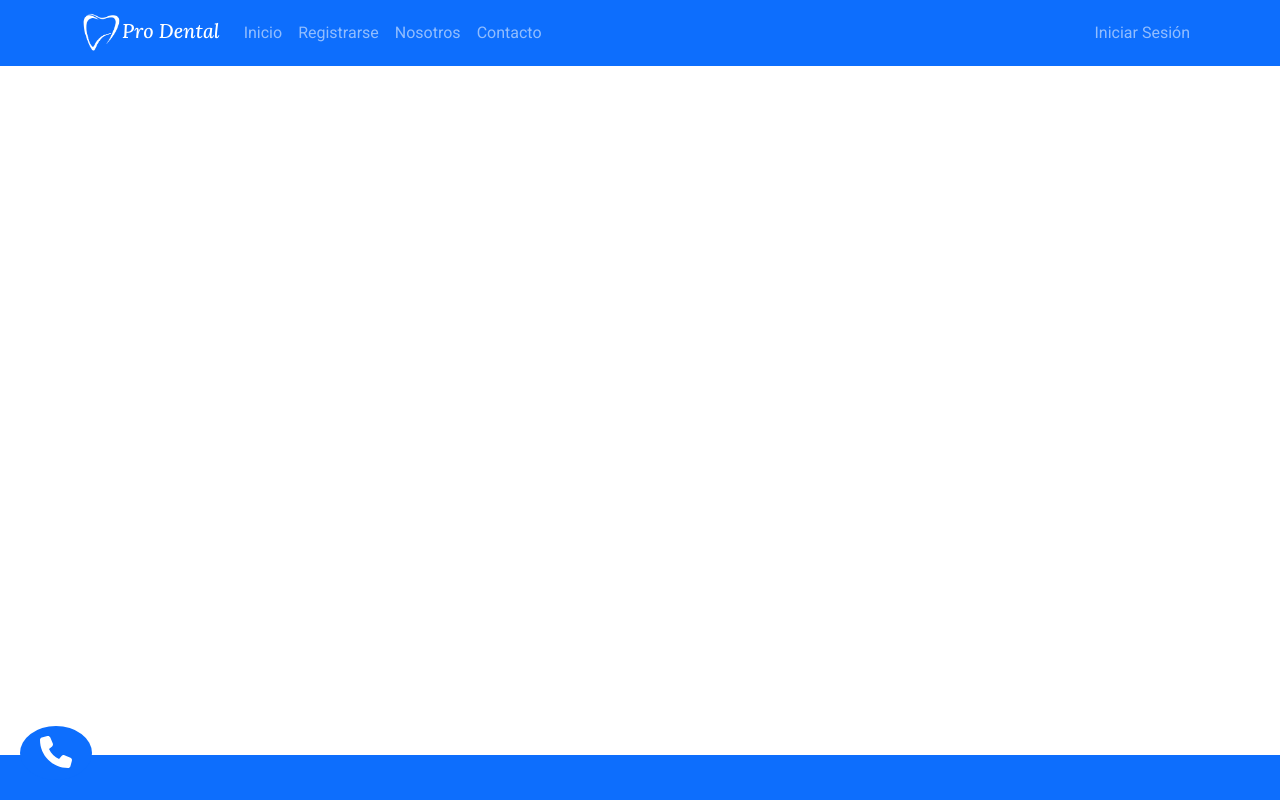
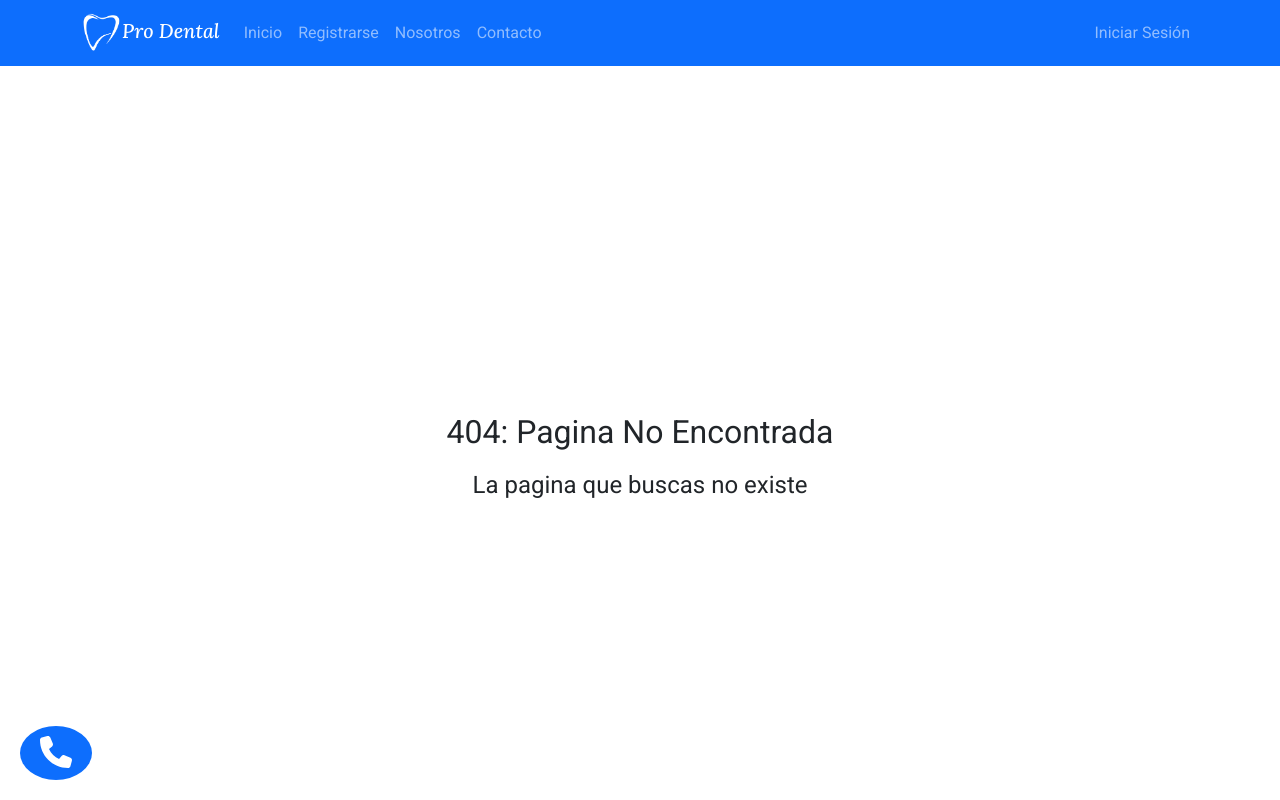
Before and after one commit to ReudyMiguel20/ProDental-Dental-Appointments, a React (Create React App) app in the folder frontend/: page /historial in a window 1280 px wide. Shown: the top 800 px of the page. Built offline with nearby package versions, Linux system fonts and the light colour scheme.

Commit message:
Added not found page

```diff
--- a/frontend/src/App.js
+++ b/frontend/src/App.js
@@ -4,7 +4,7 @@ import "./App.css";
 import "bootstrap/dist/css/bootstrap.min.css";
 import AppFooter from "./Components/AppFooter/AppFooter";
 import FloatingButton from "./Components/FloatingButton/FloatingButton";
-import {BrowserRouter as Router, Route, Routes} from "react-router-dom";
+import {BrowserRouter as Router, Navigate, Route, Routes} from "react-router-dom";
 import Home from "./Pages/Home";
 import Contact from "./Pages/Contact";
 import UserDashboard from "./Pages/Dashboard/UserDashboard/UserDashboard";
@@ -15,6 +15,7 @@ import {jwtDecode} from "jwt-decode";
 import AdminDashboard from "./Pages/Dashboard/AdminDashboard/AdminDashboard";
 import ModalUserInfo from "./Components/ModalUserInfo/ModalUserInfo";
 import ModalConfirmation from "./Components/ModalConfirmation/ModalConfirmation";
+import NotFound from "./Components/NotFound/NotFound";
 
 function App() {
   let [username, setUsername] = useState(null);
@@ -47,17 +48,21 @@ function App() {
             <Route
               path="/dashboard/*"
               element={
+              userRole ? (
                 userRole === "ADMIN" ? (
                   <AdminDashboard username={username} />
                 ) : (
                   <UserDashboard username={username} />
+                )
+                ) : (
+                    <Navigate to="/inicio-sesion" />
                 )
               }
             />
             <Route path="/registro" element={<RegistrationForm />} />
             <Route path="/cuenta-creada" element={<RegistrationSuccessful />} />
             <Route path="/inicio-sesion" element={<LoginForm />} />
-            <Route path="/test-cita" element={<ModalConfirmation />} />
+            <Route path="*" element={<NotFound />} />
           </Routes>
         </div>
         <AppFooter />
--- /dev/null
+++ b/frontend/src/Components/NotFound/NotFound.css
@@ -0,0 +1,18 @@
+.not-found-container {
+    display: flex;
+    flex-direction: column;
+    justify-content: center;
+    align-items: center;
+    height: 100vh;
+    width: 100%;
+}
+
+h2 {
+    font-size: 2rem;
+    margin-bottom: 1rem;
+}
+
+p {
+    font-size: 1.5rem;
+    margin-bottom: 1rem;
+}
--- /dev/null
+++ b/frontend/src/Components/NotFound/NotFound.js
@@ -0,0 +1,13 @@
+import React from 'react'
+import "./NotFound.css"
+
+const NotFound = () => {
+  return (
+    <div className="not-found-container">
+        <h2>404: Pagina No Encontrada</h2>
+        <p>La pagina que buscas no existe</p>
+    </div>
+  )
+}
+
+export default NotFound
```
Also changed, not shown: 1 other file (tests, documents, lock files or other folders).
